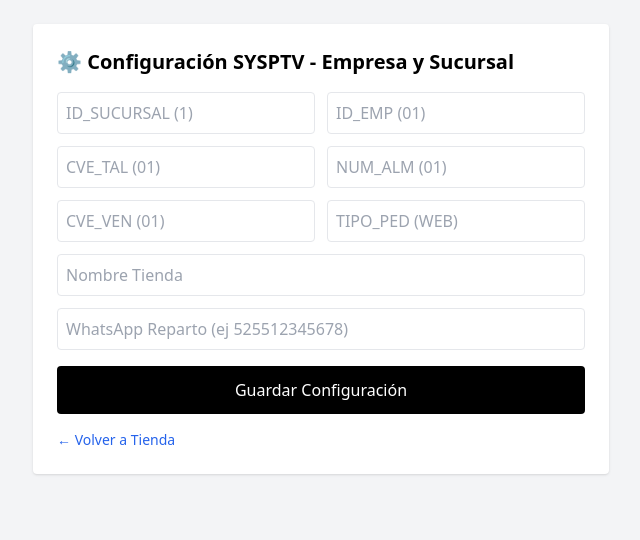
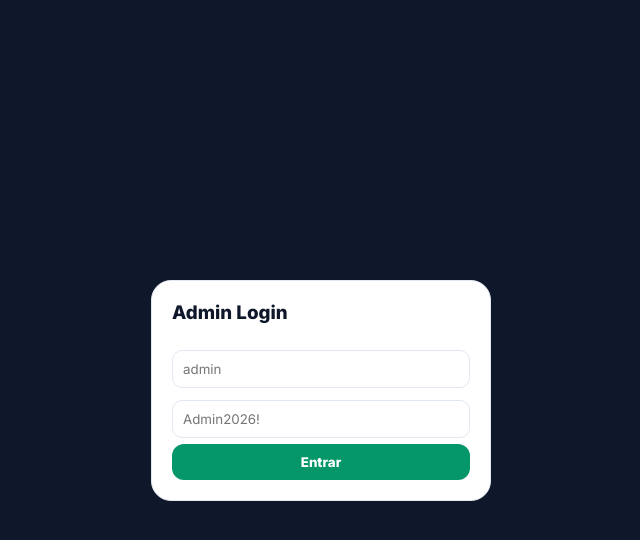
Before and after one commit to luisdiazn01-jpg/farmabara, a website: page public/admin.html in a window 1280 px wide. Shown: the whole page, without its empty margins (319-959 px from the left). Drawn offline with nearby package versions, Linux system fonts and the light colour scheme; no server answers.

Commit message:
Update admin.html

```diff
--- a/public/admin.html
+++ b/public/admin.html
@@ -1,22 +1,22 @@
-<!DOCTYPE html><html><head><meta charset="UTF-8"><meta name="viewport" content="width=device-width, initial-scale=1"><script src="https://cdn.tailwindcss.com"></script><title>Admin SYSPTV</title></head>
-<body class="bg-gray-100 p-6"><div class="max-w-xl mx-auto bg-white p-6 rounded shadow">
-<h1 class="font-bold text-xl mb-4">⚙️ Configuración SYSPTV - Empresa y Sucursal</h1>
-<div class="grid grid-cols-2 gap-3">
-<input id="ID_SUCURSAL" placeholder="ID_SUCURSAL (1)" class="border p-2 rounded">
-<input id="ID_EMP" placeholder="ID_EMP (01)" class="border p-2 rounded">
-<input id="CVE_TAL" placeholder="CVE_TAL (01)" class="border p-2 rounded">
-<input id="NUM_ALM" placeholder="NUM_ALM (01)" class="border p-2 rounded">
-<input id="CVE_VEN" placeholder="CVE_VEN (01)" class="border p-2 rounded">
-<input id="TIPO_PED" placeholder="TIPO_PED (WEB)" class="border p-2 rounded">
-</div>
-<input id="NOMBRE_TIENDA" placeholder="Nombre Tienda" class="border p-2 rounded w-full mt-3">
-<input id="WHATSAPP_REPARTO" placeholder="WhatsApp Reparto (ej 525512345678)" class="border p-2 rounded w-full mt-3">
-<button onclick="guardar()" class="bg-black text-white w-full p-3 rounded mt-4">Guardar Configuración</button>
-<div id="msg" class="mt-3 text-sm"></div>
-<a href="/" class="text-blue-600 text-sm mt-4 block">← Volver a Tienda</a>
+<!DOCTYPE html><html lang="es"><head><meta charset="UTF-8"><meta name="viewport" content="width=device-width,initial-scale=1"><title>Admin - SYSPTV</title><link href="https://fonts.googleapis.com/css2?family=Inter:wght@400;600;800&display=swap" rel="stylesheet"><style>*{margin:0;padding:0;box-sizing:border-box;font-family:Inter,sans-serif}body{background:#F8FAFC;color:#0F172A;display:flex;min-height:100vh}.sidebar{width:260px;background:#0F172A;color:#fff;padding:20px;position:sticky;top:0;height:100vh}.sidebar a{display:block;padding:12px 14px;border-radius:12px;color:#CBD5E1;text-decoration:none;margin:6px 0;cursor:pointer}.sidebar a.active,.sidebar a:hover{background:#1E293B;color:#fff}.main{flex:1;padding:24px}.card{background:#fff;border:1px solid #E2E8F0;border-radius:20px;padding:20px;margin-bottom:20px}.btn{background:#059669;color:#fff;border:0;padding:10px 16px;border-radius:12px;font-weight:700;cursor:pointer}.ipt{width:100%;padding:10px;border:1px solid #E2E8F0;border-radius:10px;margin:6px 0}table{width:100%;border-collapse:collapse}th{color:#64748B;font-size:12px;text-align:left;padding:10px;border-bottom:1px solid #E2E8F0}td{padding:10px;border-bottom:1px solid #F1F5F9;font-size:13px}#login{position:fixed;inset:0;background:#0F172A;display:flex;align-items:center;justify-content:center;z-index:999}</style></head><body>
+<div id="login"><div class="card" style="width:340px"><h3>Admin Login</h3><br><input id="au" class="ipt" placeholder="admin"><input id="ap" class="ipt" type="password" placeholder="Admin2026!"><button class="btn" style="width:100%" onclick="login()">Entrar</button></div></div>
+<div class="sidebar"><h2>TIENDA SYSPTV</h2><a id="m-pedidos" class="active" onclick="show('pedidos')">📦 Pedidos</a><a id="m-productos" onclick="show('productos')">📚 Productos</a><a id="m-clientes" onclick="show('clientes')">👥 Clientes + GPS</a><a id="m-config" onclick="show('config')">⚙️ Config Empresa</a><br><br><a onclick="location.href='/'">← Tienda</a><a onclick="logout()">Salir</a></div>
+<div class="main"><div id="view-pedidos"><div class="card"><h3>Pedidos TH_PEDIDO</h3><br><table id="tbl-pedidos"><thead><tr><th>Folio</th><th>Cliente</th><th>Tel</th><th>Dirección</th><th>Total</th><th>Fecha</th><th>Maps</th></tr></thead><tbody></tbody></table></div></div>
+<div id="view-productos" style="display:none"><div class="card"><h3>Productos + Subir Imagen por CVE</h3><br><input id="cve-img" class="ipt" placeholder="CVE Ej: 12345" style="width:200px;display:inline-block"> <input type="file" id="file-img"><button class="btn" onclick="subirImg()">Subir Imagen</button><p id="msg-img" style="margin-top:10px"></p><br><table id="tbl-prod"><thead><tr><th>Img</th><th>CVE</th><th>Nombre</th><th>Precio</th></tr></thead><tbody></tbody></table></div></div>
+<div id="view-clientes" style="display:none"><div class="card"><h3>Clientes con Ubicación</h3><br><table id="tbl-clientes"><thead><tr><th>CVE</th><th>Nombre</th><th>Dirección</th><th>GPS</th></tr></thead><tbody></tbody></table></div></div>
+<div id="view-config" style="display:none"><div class="card"><h3>Configuración Empresa CFG_TIENDA_WEB</h3><br><input id="cfg-suc" class="ipt" placeholder="ID_SUCURSAL"><input id="cfg-emp" class="ipt" placeholder="ID_EMP 17072026"><input id="cfg-nom" class="ipt" placeholder="NOMBRE_TIENDA"><input id="cfg-whats" class="ipt" placeholder="WHATSAPP_REPARTO"><button class="btn" onclick="guardarCfg()">Guardar Config</button></div></div>
 </div>
 <script>
-async function load(){ const c=await fetch('/api/config').then(r=>r.json()); for(let k in c){ if(document.getElementById(k)) document.getElementById(k).value=c[k]; } }
-async function guardar(){ const data={}; ['ID_SUCURSAL','ID_EMP','CVE_TAL','NUM_ALM','CVE_VEN','TIPO_PED','WHATSAPP_REPARTO','NOMBRE_TIENDA'].forEach(id=> data[id]=document.getElementById(id).value); const r=await fetch('/api/config',{method:'POST', headers:{'Content-Type':'application/json'}, body:JSON.stringify(data)}).then(r=>r.json()); document.getElementById('msg').innerText=r.ok?'✅ Guardado! Ya tus pedidos se ligarán a Empresa '+data.ID_EMP+' Suc '+data.ID_SUCURSAL:'Error: '+r.error; }
-load();
+let cfg=null;
+function login(){ const u=document.getElementById('au').value, p=document.getElementById('ap').value; fetch('/api/admin/login',{method:'POST',headers:{'Content-Type':'application/json'},body:JSON.stringify({user:u,pass:p})}).then(r=>{ if(r.ok){ localStorage.setItem('admin','1'); document.getElementById('login').style.display='none'; init(); } else alert('No'); }); }
+function logout(){ localStorage.removeItem('admin'); location.reload(); }
+function show(v){ document.querySelectorAll('[id^="view-"]').forEach(d=>d.style.display='none'); document.getElementById('view-'+v).style.display='block'; document.querySelectorAll('.sidebar a').forEach(a=>a.classList.remove('active')); document.getElementById('m-'+v).classList.add('active'); if(v==='pedidos') cargarPedidos(); if(v==='productos') cargarProductos(); if(v==='clientes') cargarClientes(); if(v==='config') cargarCfg(); }
+async function init(){ if(!localStorage.getItem('admin')) return; document.getElementById('login').style.display='none'; cargarPedidos(); cargarCfg(); }
+async function cargarPedidos(){ const r=await fetch('/api/admin/pedidos').then(r=>r.json()); const tb=document.querySelector('#tbl-pedidos tbody'); tb.innerHTML=''; r.forEach(p=>{ const total=Number(p.SUB_TOT||0)+Number(p.IVA_TOT||0); tb.innerHTML+=`<tr><td>#${p.NUM_PED}</td><td>${p.DES_CTE||''}</td><td>${p.CVE_CTE}</td><td style="max-width:200px;overflow:hidden;text-overflow:ellipsis">${p.DIRECCION||''}</td><td style="color:#047857;font-weight:700">$${total.toFixed(2)}</td><td>${new Date(p.FEC_PED).toLocaleString()}</td><td>${p.LAT?`<a href="https://maps.google.com/?q=${p.LAT},${p.LNG}" target="_blank">📍 Ver</a>`:''}</td></tr>`; }); }
+async function cargarProductos(){ const r=await fetch('/api/productos').then(r=>r.json()); const tb=document.querySelector('#tbl-prod tbody'); tb.innerHTML=''; r.slice(0,100).forEach(p=>{ tb.innerHTML+=`<tr><td><img src="/img/${p.cve}.jpg" style="width:40px;height:40px;border-radius:8px;object-fit:cover" onerror="this.style.display='none'"></td><td>${p.cve}</td><td>${p.nombre}</td><td>$${Number(p.precio).toFixed(2)}</td></tr>`; }); }
+async function cargarClientes(){ const r=await fetch('/api/admin/clientes').then(r=>r.json()); const tb=document.querySelector('#tbl-clientes tbody'); tb.innerHTML=''; r.forEach(c=>{ tb.innerHTML+=`<tr><td>${c.CVE_CTE}</td><td>${c.DES_CTE}</td><td>${c.DIRECCION||''}</td><td>${c.LAT?`<a href="https://maps.google.com/?q=${c.LAT},${c.LNG}" target="_blank">${c.LAT},${c.LNG}</a>`:''}</td></tr>`; }); }
+async function cargarCfg(){ const r=await fetch('/api/config').then(r=>r.json()); cfg=r; document.getElementById('cfg-suc').value=r.ID_SUCURSAL; document.getElementById('cfg-emp').value=r.ID_EMP; document.getElementById('cfg-nom').value=r.NOMBRE_TIENDA; document.getElementById('cfg-whats').value=r.WHATSAPP_REPARTO||''; }
+async function guardarCfg(){ const body={ID_SUCURSAL:document.getElementById('cfg-suc').value, ID_EMP:document.getElementById('cfg-emp').value, NOMBRE_TIENDA:document.getElementById('cfg-nom').value, WHATSAPP_REPARTO:document.getElementById('cfg-whats').value}; await fetch('/api/admin/config',{method:'POST',headers:{'Content-Type':'application/json'},body:JSON.stringify(body)}); alert('Guardado'); }
+async function subirImg(){ const cve=document.getElementById('cve-img').value.trim(); const file=document.getElementById('file-img').files[0]; if(!cve||!file) return alert('Pon CVE y archivo'); const fd=new FormData(); fd.append('imagen',file); fd.append('cve',cve); const r=await fetch('/api/upload-imagen',{method:'POST',body:fd}).then(r=>r.json()); document.getElementById('msg-img').innerText='✅ Subido: '+r.file; }
+if(localStorage.getItem('admin')) init();
 </script></body></html>
```
